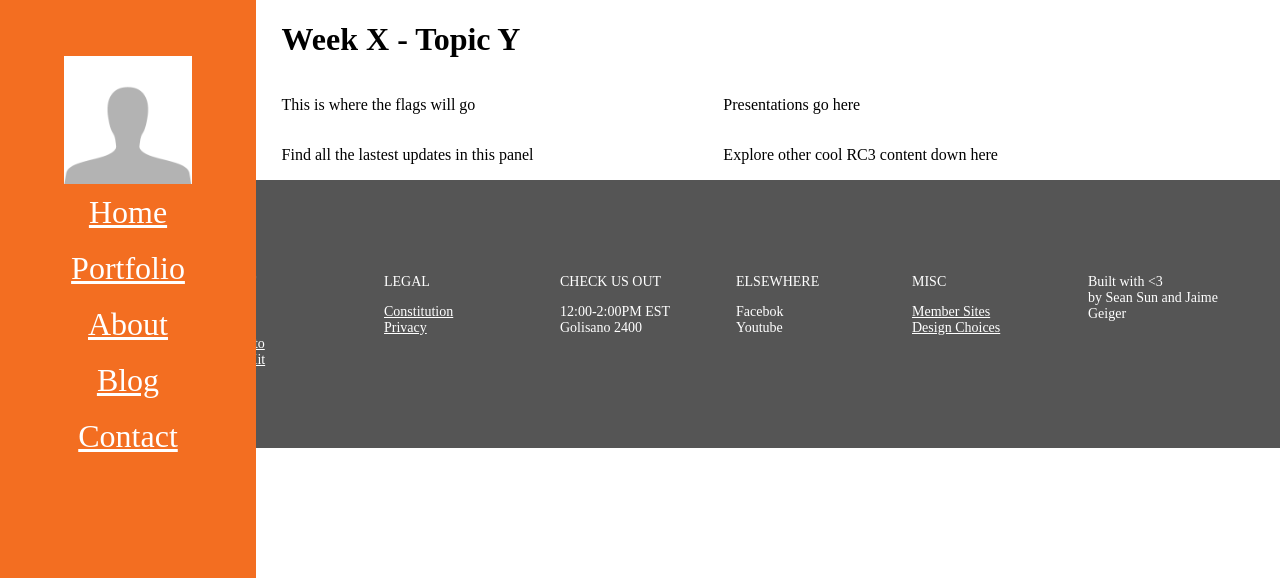
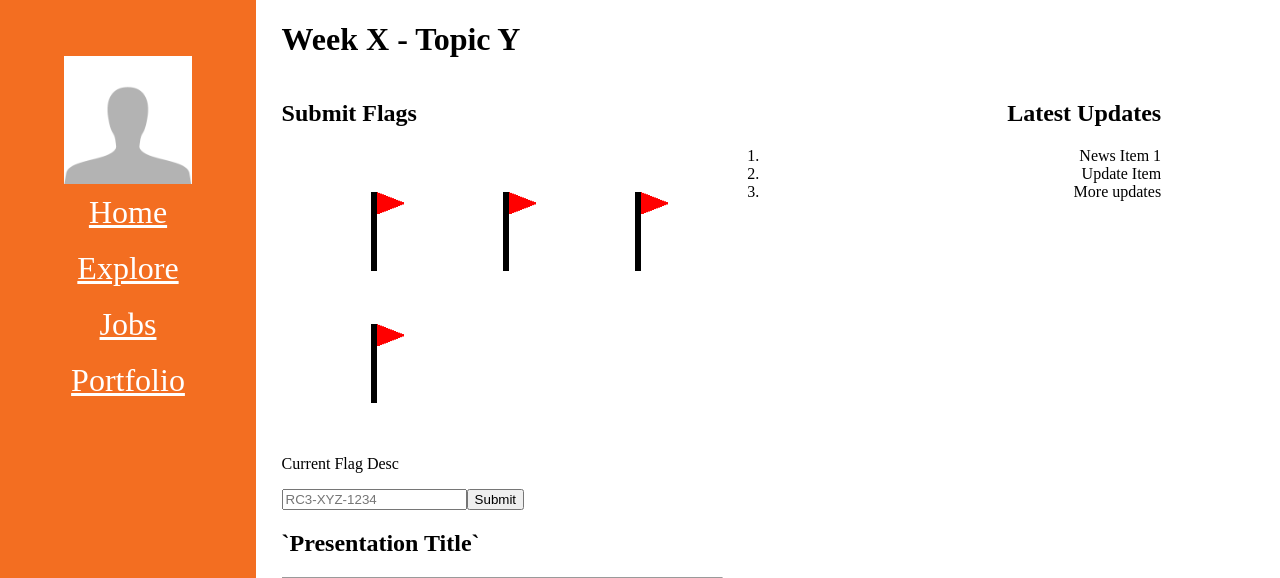
Before and after one commit to Sean-Q-Sun/rc3site, a Flask app: page /dashboard in a window 1280 px wide. Shown: the top 578 px of the page. Run offline with Flask 2, Linux system fonts and the light colour scheme; grey boxes are pictures that could not be loaded.

Commit message:
matched skel to sean's second wireframe. next is backend api, then to learn angular2

```diff
--- a/app/static/css/dashboard.css
+++ b/app/static/css/dashboard.css
@@ -18,9 +18,15 @@
 
 div.content div.dashContent {
     display: inline-block;
+    vertical-align: top;
     width: 45%;
     padding: 0;
     margin: 0;
+}
+
+/* this should change */
+div.content div#updates {
+    text-align: right;
 }
 
 @media screen and (max-width: 1000px) {
@@ -64,3 +70,12 @@
     font-size: 2em;
     color: white;
 }
+
+ul#flag_icons {
+    display: inline-block;
+    list-style: none;
+}
+
+ul#flag_icons li {
+    display: inline-block
+}
--- a/app/templates/dashboard/dcontent.html
+++ b/app/templates/dashboard/dcontent.html
@@ -3,13 +3,11 @@
     <div id="flags" class="dashContent">
         {% include 'dashboard/flags.html' %}
     </div>
+        <div id="updates" class="dashContent">
+        {% include 'dashboard/updates.html' %}
+    </div>
     <div id="presentation" class="dashContent">
         {% include 'dashboard/presentation.html' %}
     </div>
-    <div id="updates" class="dashContent">
-        {% include 'dashboard/updates.html' %}
-    </div>
-    <div id="explore" class="dashContent">
-        {% include 'dashboard/explore.html' %}
-    </div>
+
 </div>
--- a/app/templates/dashboard/dnav.html
+++ b/app/templates/dashboard/dnav.html
@@ -2,9 +2,8 @@
     <ul class="navigation">
         <img src="/static/assets/default_avatar.png" alt="avatar">
         <li class="nav-item"><a href="#">Home</a></li>
+        <li class="nav-item"><a href="#">Explore</a></li>
+        <li class="nav-item"><a href="#">Jobs</a></li>
         <li class="nav-item"><a href="#">Portfolio</a></li>
-        <li class="nav-item"><a href="#">About</a></li>
-        <li class="nav-item"><a href="#">Blog</a></li>
-        <li class="nav-item"><a href="#">Contact</a></li>
     </ul>
 </nav>
--- a/app/templates/dashboard/flags.html
+++ b/app/templates/dashboard/flags.html
@@ -1 +1,19 @@
-<p>This is where the flags will go</p>
+<h2>Submit Flags</h2>
+<!-- this will eventually come from the DB to get the number of flags (json) -->
+<ul id="flag_icons">
+    <!-- todo: ng-repeat -->
+    <li>
+        <img src="/static/assets/flag.png" alt="flag_icon"/>
+    </li>
+    <li>
+        <img src="/static/assets/flag.png" alt="flag_icon"/>
+    </li>
+    <li>
+        <img src="/static/assets/flag.png" alt="flag_icon"/>
+    </li>
+    <li>
+        <img src="/static/assets/flag.png" alt="flag_icon"/>
+    </li>
+</ul>
+<p class="challenge">Current Flag Desc</p>
+<span><input id="submitFlag" placeholder="RC3-XYZ-1234"></input><button>Submit</button></span>
--- a/app/templates/dashboard/presentation.html
+++ b/app/templates/dashboard/presentation.html
@@ -1 +1,4 @@
-<p>Presentations go here</p>
+<h2>`Presentation Title`</h2>
+<iframe src="https://docs.google.com/presentation/d/1cZcay2zNVa02iCILs5GU_8hemtN95HbBDnGOTfSsnhg/embed?start=false&loop=false&delayms=60000"
+    frameborder=1 allowfullscreen="true" webkitallowfullscreen="true" width="100%" height="100%">
+<p>Extra info about presentation</p>
--- a/app/templates/dashboard/updates.html
+++ b/app/templates/dashboard/updates.html
@@ -1 +1,6 @@
-<p>Find all the lastest updates in this panel</p>
+<h2>Latest Updates</h2>
+<ol>
+    <li>News Item 1</li>
+    <li>Update Item</li>
+    <li>More updates</li>
+</ol>
```
Also changed, not shown: app/static/assets/flag.png (added).
